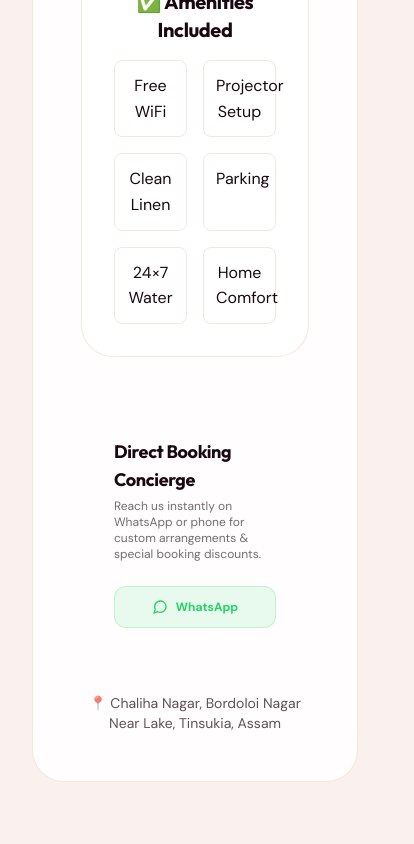
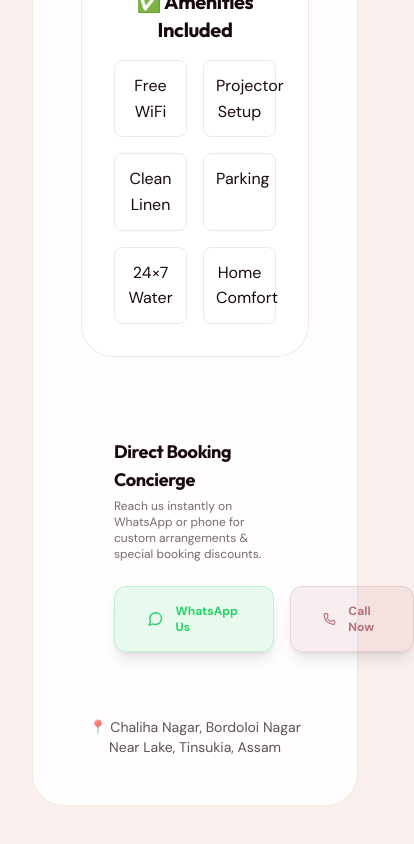
Before and after one commit to GhostRed256/HotelLuxe, a Next.js app: page /about in a window 390 px wide. Shown: the part 1931-2775 px from the top of the page, 414 px wide, since content can reach past the window. Built offline with nearby package versions, Linux system fonts and the light colour scheme; no server answers.

Commit message:
perf: aggressive mobile optimizations - disable particles, reduce blur, fix contact links, restore golden patterns

```diff
--- a/src/app/about/page.tsx
+++ b/src/app/about/page.tsx
@@ -1,3 +1,5 @@
+import { Phone } from "lucide-react"
+
 export default function AboutPage() {
   return (
     <div className="max-w-4xl mx-auto py-20 px-8">
@@ -46,20 +48,27 @@ export default function AboutPage() {
           </div>
         </div>
 
-        <div className="mt-12 p-8 border border-white/5 bg-white/5 rounded-2xl flex flex-col md:flex-row items-center justify-between gap-6 text-left max-w-2xl mx-auto">
-          <div>
+        <div className="mt-12 p-8 border border-white/5 bg-white/5 rounded-2xl flex flex-col md:flex-row items-center justify-between gap-6 text-left max-w-2xl mx-auto relative z-50">
+          <div className="relative z-50">
             <h4 className="font-bold text-lg mb-1">Direct Booking Concierge</h4>
             <p className="text-xs opacity-60">Reach us instantly on WhatsApp or phone for custom arrangements & special booking discounts.</p>
           </div>
-          <div className="flex gap-3 w-full md:w-auto flex-shrink-0">
+          <div className="flex gap-4 w-full md:w-auto flex-shrink-0 relative z-50">
             <a
               href="https://wa.me/919181042005"
               target="_blank"
               rel="noopener noreferrer"
-              className="flex-1 md:flex-initial flex items-center justify-center gap-2 bg-[#25D366]/10 hover:bg-[#25D366] hover:text-white border border-[#25D366]/20 px-5 py-3 rounded-xl transition-all text-xs font-bold text-[#25D366]"
+              className="flex-1 md:flex-initial flex items-center justify-center gap-3 bg-[#25D366]/10 hover:bg-[#25D366] hover:text-white border border-[#25D366]/20 px-8 py-4 rounded-xl transition-all text-xs font-bold text-[#25D366] active:scale-95 shadow-lg relative z-50"
             >
-              <svg viewBox="0 0 24 24" width="16" height="16" stroke="currentColor" strokeWidth="2" fill="none" strokeLinecap="round" strokeLinejoin="round"><path d="M21 11.5a8.38 8.38 0 0 1-.9 3.8 8.5 8.5 0 0 1-7.6 4.7 8.38 8.38 0 0 1-3.8-.9L3 21l1.9-5.7a8.38 8.38 0 0 1-.9-3.8 8.5 8.5 0 0 1 4.7-7.6 8.38 8.38 0 0 1 3.8-.9h.5a8.48 8.48 0 0 1 8 8v.5z"></path></svg>
-              WhatsApp
+              <svg viewBox="0 0 24 24" width="20" height="20" stroke="currentColor" strokeWidth="2" fill="none" strokeLinecap="round" strokeLinejoin="round"><path d="M21 11.5a8.38 8.38 0 0 1-.9 3.8 8.5 8.5 0 0 1-7.6 4.7 8.38 8.38 0 0 1-3.8-.9L3 21l1.9-5.7a8.38 8.38 0 0 1-.9-3.8 8.5 8.5 0 0 1 4.7-7.6 8.38 8.38 0 0 1 3.8-.9h.5a8.48 8.48 0 0 1 8 8v.5z"></path></svg>
+              WhatsApp Us
+            </a>
+            <a
+              href="tel:7002475079"
+              className="flex-1 md:flex-initial flex items-center justify-center gap-3 bg-[var(--accent-primary)]/10 hover:bg-[var(--accent-primary)] hover:text-white border border-[var(--accent-primary)]/20 px-8 py-4 rounded-xl transition-all text-xs font-bold text-[var(--accent-primary)] active:scale-95 shadow-lg relative z-50"
+            >
+              <Phone size={20} />
+              Call Now
             </a>
           </div>
         </div>
--- a/src/app/globals.css
+++ b/src/app/globals.css
@@ -62,7 +62,12 @@ body {
   -webkit-font-smoothing: antialiased;
 }
 
-h1, h2, h3, h4, h5, h6 {
+h1,
+h2,
+h3,
+h4,
+h5,
+h6 {
   font-family: var(--font-heading);
   color: var(--foreground);
   letter-spacing: -0.02em;
@@ -97,8 +102,14 @@ h1, h2, h3, h4, h5, h6 {
   align-items: center;
   justify-content: center;
   background: rgba(209, 77, 126, 0.85);
+  backdrop-filter: blur(8px);
+  -webkit-backdrop-filter: blur(8px);
+
+  @media (min-width: 768px) {
     backdrop-filter: blur(20px);
     -webkit-backdrop-filter: blur(20px);
+  }
+
   color: #fff;
   padding: 0.875rem 2.5rem;
   border-radius: 9999px;
@@ -123,8 +134,14 @@ h1, h2, h3, h4, h5, h6 {
   align-items: center;
   justify-content: center;
   background: rgba(255, 255, 255, 0.05);
+  backdrop-filter: blur(8px);
+  -webkit-backdrop-filter: blur(8px);
+
+  @media (min-width: 768px) {
     backdrop-filter: blur(20px);
     -webkit-backdrop-filter: blur(20px);
+  }
+
   color: var(--foreground);
   padding: 0.875rem 2.5rem;
   border-radius: 9999px;
@@ -145,8 +162,14 @@ h1, h2, h3, h4, h5, h6 {
 /* --- Clean Glass Panel --- */
 .glass-panel {
   background: var(--card-bg);
+  backdrop-filter: blur(10px);
+  -webkit-backdrop-filter: blur(10px);
+
+  @media (min-width: 768px) {
     backdrop-filter: blur(24px);
     -webkit-backdrop-filter: blur(24px);
+  }
+
   border: 1px solid var(--border-color);
   border-radius: 2rem;
   transition: all 0.5s cubic-bezier(0.23, 1, 0.32, 1);
@@ -169,7 +192,8 @@ h1, h2, h3, h4, h5, h6 {
   border: 1px solid var(--border-color);
 }
 
-.ornate-border::before, .ornate-border::after {
+.ornate-border::before,
+.ornate-border::after {
   content: '';
   position: absolute;
   width: 12px;
@@ -193,7 +217,8 @@ h1, h2, h3, h4, h5, h6 {
   border-top: none;
 }
 
-.ornate-border:hover::before, .ornate-border:hover::after {
+.ornate-border:hover::before,
+.ornate-border:hover::after {
   width: 20px;
   height: 20px;
   opacity: 1;
@@ -201,20 +226,23 @@ h1, h2, h3, h4, h5, h6 {
 
 /* --- Shimmering Gradient --- */
 @keyframes goldShimmer {
-  0% { background-position: -200% center; }
-  100% { background-position: 200% center; }
+  0% {
+    background-position: -200% center;
+  }
+
+  100% {
+    background-position: 200% center;
+  }
 }
 
 .gold-shimmer {
-  background: linear-gradient(
-    90deg,
+  background: linear-gradient(90deg,
       var(--gold-dark) 0%,
       var(--gold-primary) 20%,
       #FFF 40%,
       var(--gold-primary) 60%,
       var(--gold-dark) 80%,
-    var(--gold-dark) 100%
-  );
+      var(--gold-dark) 100%);
   background-size: 200% auto;
   color: transparent;
   -webkit-background-clip: text;
@@ -248,8 +276,13 @@ h1, h2, h3, h4, h5, h6 {
 
 /* --- Marquee --- */
 @keyframes marquee {
-  0% { transform: translateX(0); }
-  100% { transform: translateX(-50%); }
+  0% {
+    transform: translateX(0);
+  }
+
+  100% {
+    transform: translateX(-50%);
+  }
 }
 
 .animate-marquee {
@@ -264,9 +297,17 @@ h1, h2, h3, h4, h5, h6 {
 
 /* --- Float --- */
 @keyframes float {
-  0% { transform: translateY(0px); }
-  50% { transform: translateY(-8px); }
-  100% { transform: translateY(0px); }
+  0% {
+    transform: translateY(0px);
+  }
+
+  50% {
+    transform: translateY(-8px);
+  }
+
+  100% {
+    transform: translateY(0px);
+  }
 }
 
 .animate-float {
@@ -320,7 +361,8 @@ h1, h2, h3, h4, h5, h6 {
   box-shadow: 0 0 0 3px rgba(209, 77, 126, 0.1);
 }
 
-.form-select option, select option {
+.form-select option,
+select option {
   background-color: var(--background) !important;
   color: var(--foreground) !important;
 }
@@ -342,6 +384,7 @@ h1, h2, h3, h4, h5, h6 {
   -ms-overflow-style: none;
   scrollbar-width: none;
 }
+
 .scrollbar-hide::-webkit-scrollbar {
   display: none;
 }
--- a/src/app/page.tsx
+++ b/src/app/page.tsx
@@ -96,15 +96,15 @@ export default async function PreBookingWindow() {
 
   return (
     <div className="min-h-screen bg-[var(--background)] py-20 px-6 flex flex-col items-center relative overflow-hidden">
-      {/* Desktop Side Patterns (Gold Animated Borders) */}
-      <div className="hidden lg:block absolute top-0 left-0 bottom-0 w-[15vw] pointer-events-none opacity-40 mix-blend-overlay z-0">
+      {/* Gold Animated Side Patterns (Restored for mobile with safe performance) */}
+      <div className="absolute top-0 left-0 bottom-0 w-[15vw] pointer-events-none opacity-10 md:opacity-40 mix-blend-overlay z-0">
         <div className="absolute inset-0" style={{ backgroundImage: 'radial-gradient(circle at center, #B88F54 3px, transparent 3px)', backgroundSize: '40px 40px' }} />
-        <div className="absolute inset-0 bg-gradient-to-r from-transparent via-[#B88F54]/30 to-transparent animate-[pulse_4s_ease-in-out_infinite]" />
+        <div className="absolute inset-0 bg-gradient-to-r from-transparent via-[#B88F54]/30 to-transparent animate-[pulse_6s_ease-in-out_infinite] md:animate-[pulse_4s_ease-in-out_infinite]" />
         <div className="absolute inset-0 bg-gradient-to-r from-[var(--background)] via-[var(--background)]/80 to-transparent" />
       </div>
-      <div className="hidden lg:block absolute top-0 right-0 bottom-0 w-[15vw] pointer-events-none opacity-40 mix-blend-overlay z-0">
+      <div className="absolute top-0 right-0 bottom-0 w-[15vw] pointer-events-none opacity-10 md:opacity-40 mix-blend-overlay z-0">
         <div className="absolute inset-0" style={{ backgroundImage: 'radial-gradient(circle at center, #B88F54 3px, transparent 3px)', backgroundSize: '40px 40px' }} />
-        <div className="absolute inset-0 bg-gradient-to-l from-transparent via-[#B88F54]/30 to-transparent animate-[pulse_4s_ease-in-out_infinite_1s]" />
+        <div className="absolute inset-0 bg-gradient-to-l from-transparent via-[#B88F54]/30 to-transparent animate-[pulse_6s_ease-in-out_infinite_1s] md:animate-[pulse_4s_ease-in-out_infinite_1s]" />
         <div className="absolute inset-0 bg-gradient-to-l from-[var(--background)] via-[var(--background)]/80 to-transparent" />
       </div>
 
```
Also changed, not shown: src/components/Hero.tsx (+17 -6 lines). Lines whose indentation alone changed are shown as unchanged.
